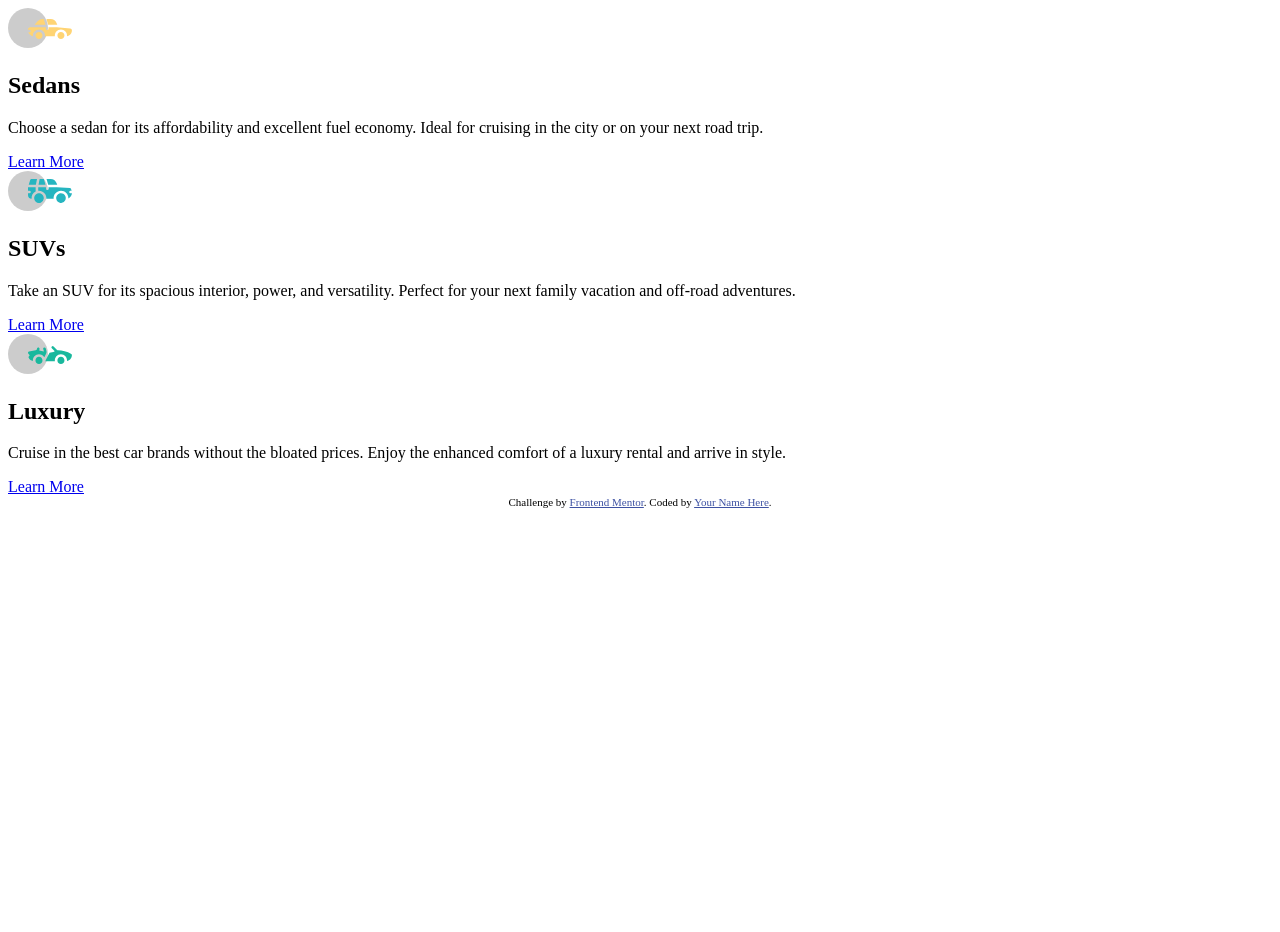
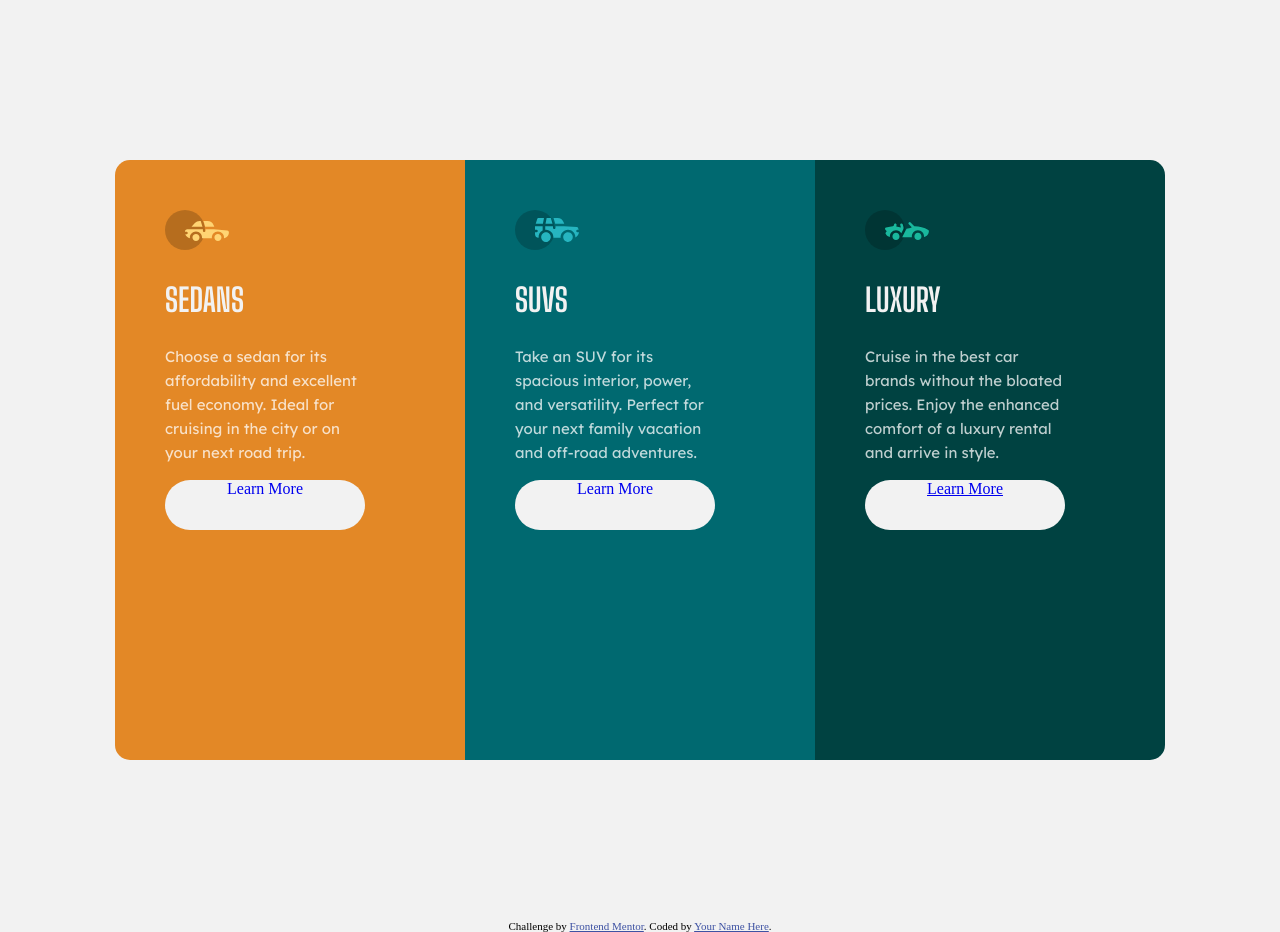
Before and after one commit to Abdel-2020/3-column-preview-card-component-main, a plain HTML site: page index.html in a window 1280 px wide. Before the commit the page ends 800 px from the top, so only its background shows below. Drawn offline with Linux system fonts and the light colour scheme.

Commit message:
General styling complete, buttons still need to be finished. Width for text needs to be adjusted.

```diff
--- a/index.html
+++ b/index.html
@@ -27,7 +27,7 @@
 <body>
 
   <main class="card-container">
-    <section class="sedan-section">
+    <section class="card-section sedan-section">
       <img src="images/icon-sedans.svg" alt="An icon of a Sedan">
       <h1 class="card-heading">Sedans</h1>
       <p class="card-text">Choose a sedan for its affordability and excellent fuel economy. Ideal for cruising in the
@@ -36,7 +36,7 @@
       <a class="card-button" href="#">Learn More</a>
     </section>
 
-    <section class="suv-section">
+    <section class="card-section suv-section">
       <img src="images/icon-suvs.svg" alt="An icon of an SUV">
       <h1 class="card-heading"> SUVs</h1>
       <p class="card-text">Take an SUV for its spacious interior, power, and versatility. Perfect for your next family
@@ -44,13 +44,15 @@
         and off-road adventures.</p>
       <a class="card-button" href="#">Learn More</a>
     </section>
-    <section class="luxury-section">
+    <section class="card-section luxury-section">
       <img src="images/icon-luxury.svg" alt="An icon of a luxury car">
       <h1 class="card-heading">Luxury</h1>
       <p class="card-text">Cruise in the best car brands without the bloated prices. Enjoy the enhanced comfort of a
         luxury
         rental and arrive in style.</p>
-      <a class="card-button" href="#">Learn More</a>
+        <div class="card-button">
+      <a  class="button-text" href="#">Learn More</a>
+    </div>
     </section>
   </main>
   <div class="attribution">
--- a/styles.css
+++ b/styles.css
@@ -0,0 +1,89 @@
+/*General Styling*/
+@import url('https://fonts.googleapis.com/css2?family=Big+Shoulders+Display:wght@700&family=Lexend+Deca&display=swap');
+
+:root{
+    --bright-orange:hsl(31, 77%, 52%);
+    --dark-cyan:hsl(184, 100%, 22%);
+    --very-dark-cyan:hsl(179, 100%, 13%);
+    --transparent-white-paragraph:hsla(0, 0%, 100%, 0.75);
+    --very-light-gray:hsl(0, 0%, 95%);
+}
+
+body{
+    box-sizing: border-box;
+    margin:0px;
+    padding:0px;
+    background-color: var(--very-light-gray);
+}
+
+/*End of General Styling*/
+
+/*Card Container*/
+
+.card-container{
+    margin: 20vh auto;
+    height:600px;
+    display: flex;
+    justify-content: center;
+}
+.card-section{
+    width:250px;
+    padding:50px;
+}
+
+/*Card Container*/
+
+/*Text*/
+
+.card-heading{
+    font-family: "Big Shoulders Display";
+    font-size:  2rem;
+    font-weight: 700;
+    color: var(--very-light-gray);
+    text-transform: uppercase;
+    width:200px;
+}
+
+.card-text{
+    font-family: "Lexend Deca";
+    font-size: 15px;
+    font-weight: 400;
+    color:var(--transparent-white-paragraph);
+    line-height: 1.5rem;
+    width:200px;
+}
+
+/*End of Text*/
+
+
+/*Button Styling*/
+.card-button{
+    display: block;
+    height:50px;
+    width: 200px;
+    border-radius: 30px;
+    text-decoration: none;
+    background-color:var(--very-light-gray);
+    text-align: center;
+}
+
+.button-text{
+    margin-top: 50px;
+}
+/*End of Button Styling*/
+
+/*Card Styling*/
+.sedan-section{
+    border-radius: 15px 0  0 15px;
+    background-color: var(--bright-orange);
+}
+
+.suv-section{
+    background-color: var(--dark-cyan);
+}
+
+.luxury-section{
+    background-color: var(--very-dark-cyan);
+    border-radius: 0 15px 15px 0;
+}
+/*End of  Card Styling*/
```
